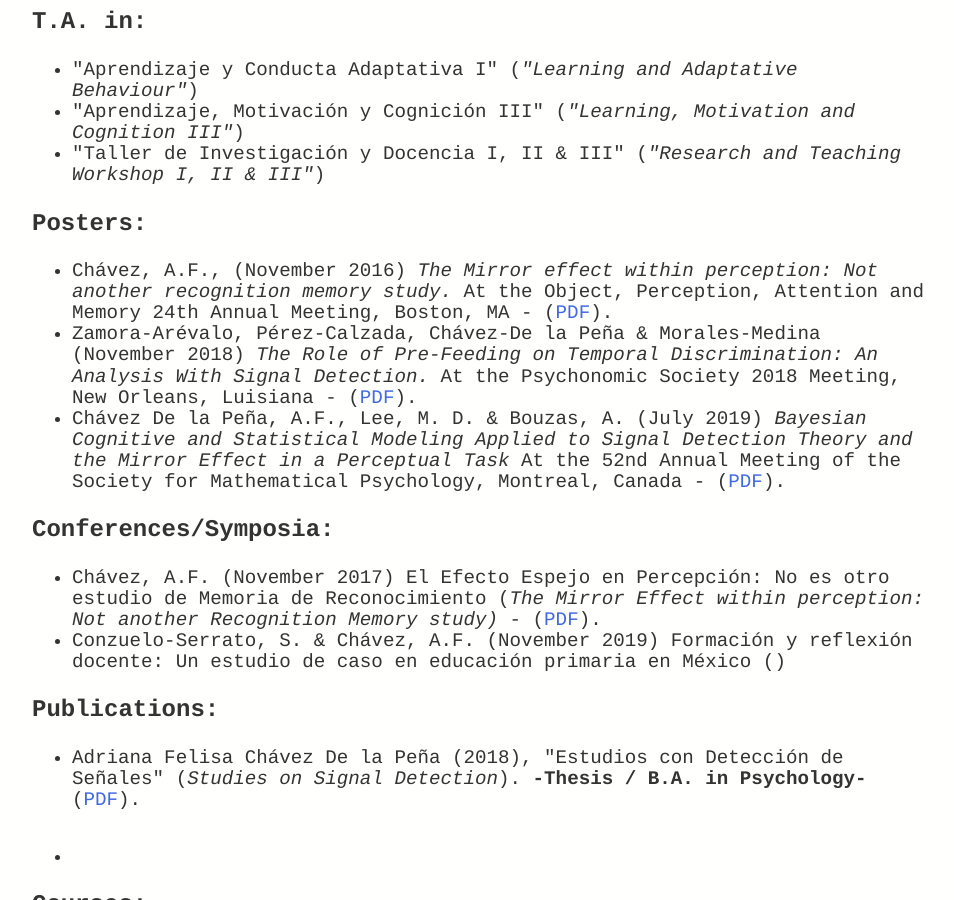
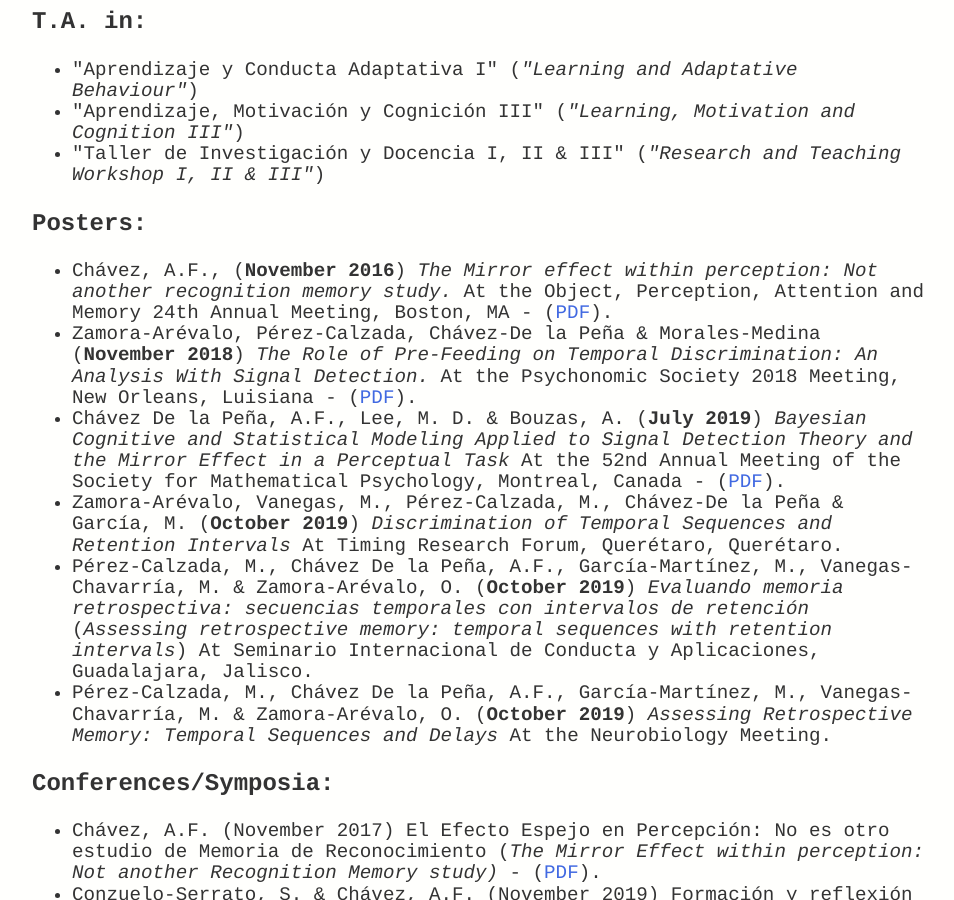
Before and after one commit to BouzasLab25/bouzaslab25.github.io, a Jekyll site: the page built from people/felisa.html, in a window 1280 px wide and 900 px high, scrolled down 1679 px. Shown: the whole window, without its empty margins (160-1114 px from the left). Built offline with Jekyll 4.4.1, drawn with Linux system fonts in a browser that asks for light colours.

Commit message:
Update felisa.html

```diff
--- a/people/felisa.html
+++ b/people/felisa.html
@@ -48,10 +48,13 @@ title: Lab25 Adriana Felisa
 	</ul>
 <p style="text-align:justify"><b>Posters:</b></p>
 	<ul>
-	<li class='ho' > Chávez, A.F., (November 2016) <i> The Mirror effect within perception: Not another recognition memory study.</i> At the Object, Perception, Attention and Memory 24th Annual Meeting, Boston, MA - (<a class='link' href="/documents/poster_felisa_2016.pdf" target="_blank">PDF</a>). </li>
-	<li class='ho' > Zamora-Arévalo, Pérez-Calzada, Chávez-De la Peña & Morales-Medina (November 2018) <i>The Role of Pre-Feeding on Temporal Discrimination: An Analysis With Signal Detection.</i> At the Psychonomic Society 2018 Meeting, New Orleans, Luisiana - (<a class='link' href="/documents/poster_Psychonomics2018_Zam.pdf" target="_blank">PDF</a>). </li>
-	<li class='ho' > Chávez De la Peña, A.F., Lee, M. D. & Bouzas, A. (July 2019) <i> Bayesian Cognitive and Statistical Modeling Applied to Signal Detection Theory and the Mirror Effect in a Perceptual Task </i> At the 52nd Annual Meeting of the Society for Mathematical Psychology, Montreal, Canada - (<a class='link' href="/documents/Poster_Adriana_MathPsych2019.pdf" target="_blank">PDF</a>). </li>
-	</ul>
+		<li class='ho' > Chávez, A.F., (<b>November 2016</b>) <i> The Mirror effect within perception: Not another recognition memory study.</i> At the Object, Perception, Attention and Memory 24th Annual Meeting, Boston, MA - (<a class='link' href="/documents/poster_felisa_2016.pdf" target="_blank">PDF</a>). </li>
+		<li class='ho' > Zamora-Arévalo, Pérez-Calzada, Chávez-De la Peña & Morales-Medina (<b>November 2018</b>) <i>The Role of Pre-Feeding on Temporal Discrimination: An Analysis With Signal Detection.</i> At the Psychonomic Society 2018 Meeting, New Orleans, Luisiana - (<a class='link' href="/documents/poster_Psychonomics2018_Zam.pdf" target="_blank">PDF</a>). </li>
+		<li class='ho' > Chávez De la Peña, A.F., Lee, M. D. & Bouzas, A. (<b>July 2019</b>) <i> Bayesian Cognitive and Statistical Modeling Applied to Signal Detection Theory and the Mirror Effect in a Perceptual Task </i> At the 52nd Annual Meeting of the Society for Mathematical Psychology, Montreal, Canada - (<a class='link' href="/documents/Poster_Adriana_MathPsych2019.pdf" target="_blank">PDF</a>). </li>
+		<li class='ho' > Zamora-Arévalo, Vanegas, M., Pérez-Calzada, M.,  Chávez-De la Peña & García, M. (<b>October 2019</b>) <i>Discrimination of Temporal Sequences and Retention Intervals</i> At Timing Research Forum, Querétaro, Querétaro. </li>
+		<li class='ho' > Pérez-Calzada, M., Chávez De la Peña, A.F., García-Martínez, M., Vanegas-Chavarría, M. & Zamora-Arévalo, O. (<b>October 2019</b>) <i>Evaluando memoria retrospectiva: secuencias temporales con intervalos de retención</i> (<i>Assessing retrospective memory: temporal sequences with retention intervals</i>) At Seminario Internacional de Conducta y Aplicaciones, Guadalajara, Jalisco. </li>
+		<li class='ho' > Pérez-Calzada, M., Chávez De la Peña, A.F., García-Martínez, M., Vanegas-Chavarría, M. & Zamora-Arévalo, O. (<b>October 2019</b>) <i>Assessing Retrospective Memory: Temporal Sequences and Delays</i> At the Neurobiology Meeting. </li>
+</ul>
 <p style="text-align:justify"><b>Conferences/Symposia:</b></p>
 	<ul>
 	<li class='ho' >Chávez, A.F. (November 2017) El Efecto Espejo en Percepción: No es otro estudio de Memoria de Reconocimiento (<i>The Mirror Effect within perception: Not another Recognition Memory study)</i> - (<a class='link' href="/presentations/SINCAVI_Felisa.pdf" target="_blank">PDF</a>). </li>
```
